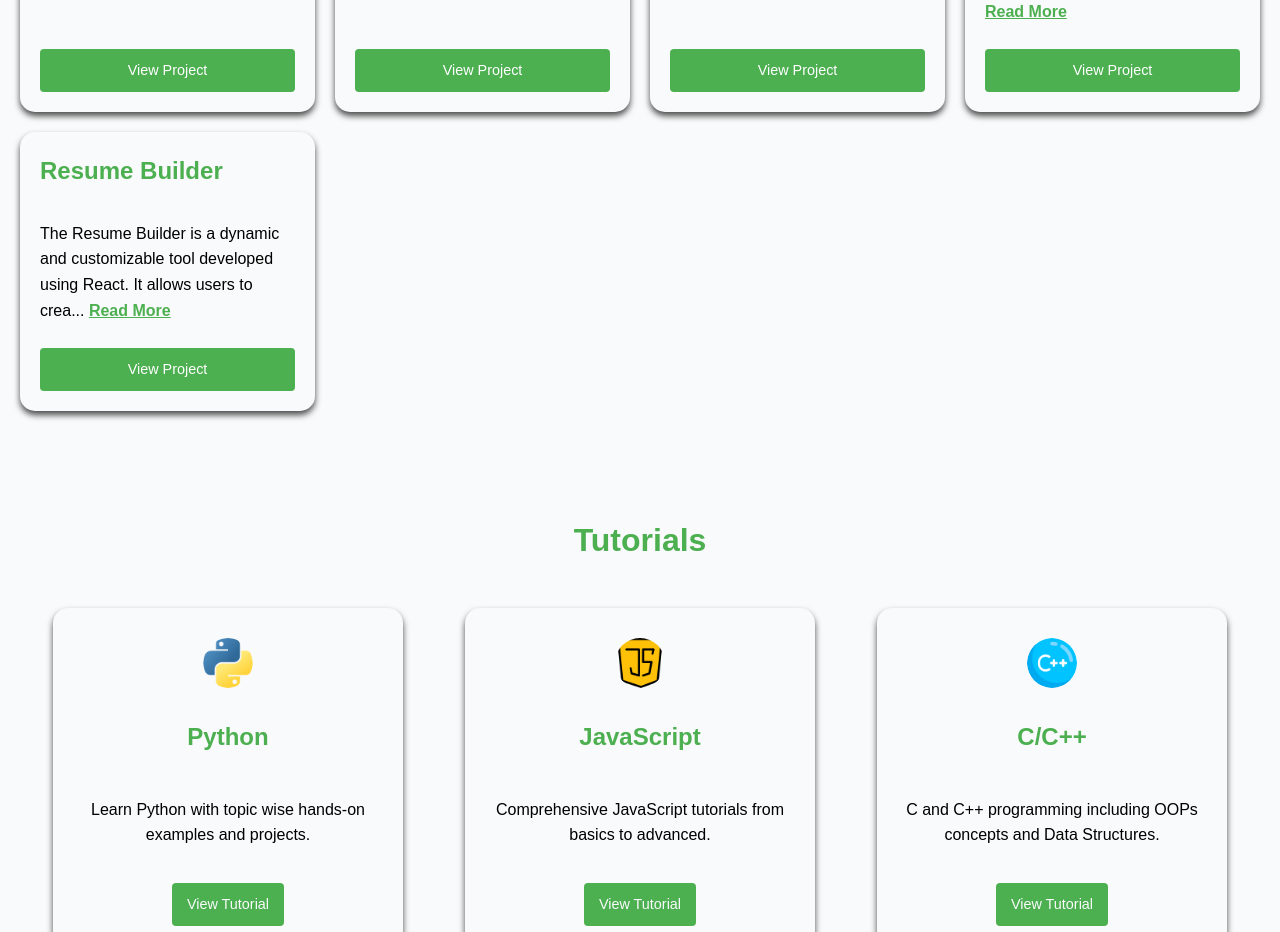
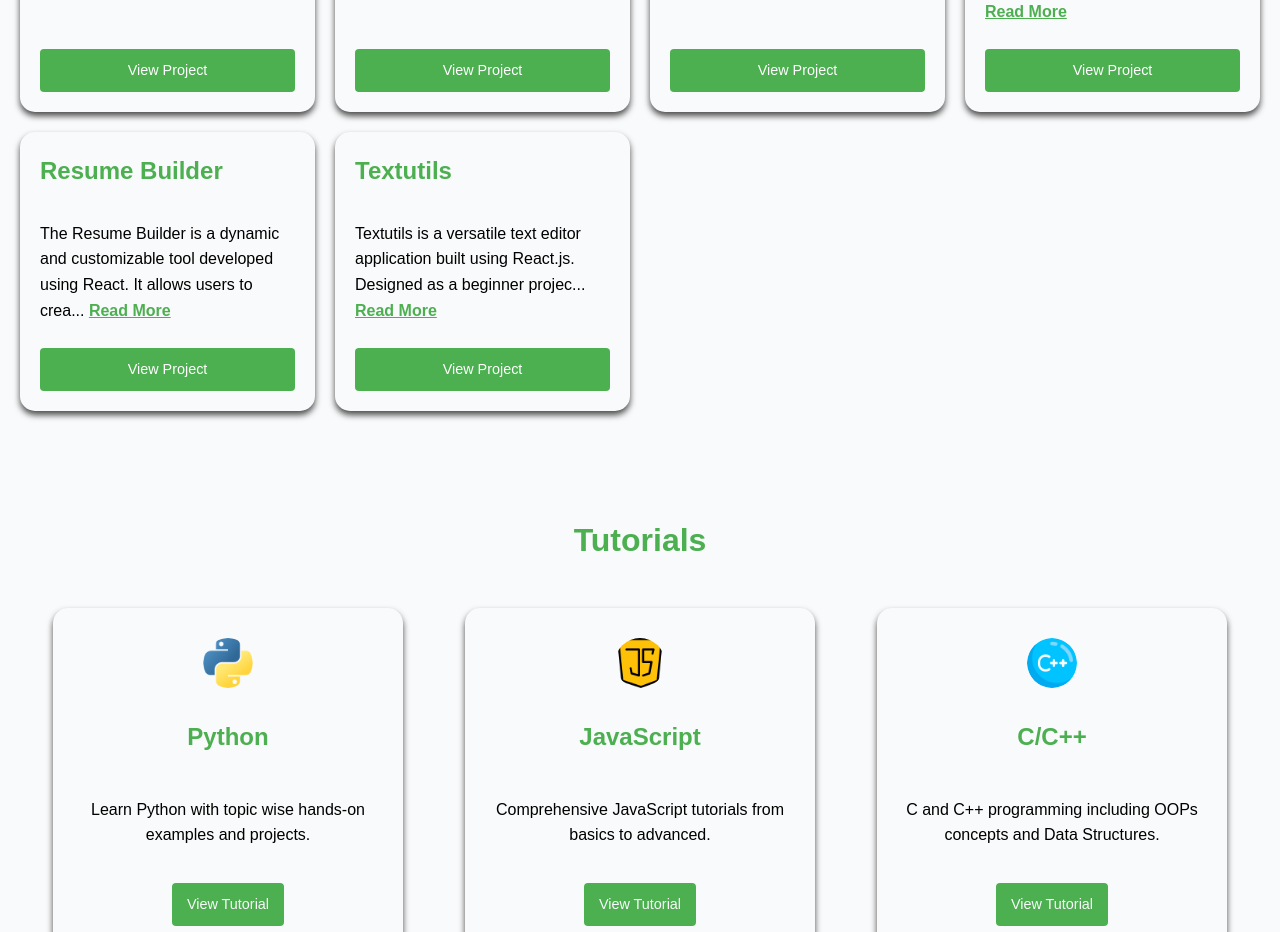
Before and after one commit to yashan0202/My-Portfolio, a React (Create React App) app in the folder portfolio/: page / in a window 1280 px wide. Shown: the part 1600-2532 px from the top of the page. Built offline with nearby package versions, Linux system fonts and the light colour scheme.

Commit message:
Update ProjectsSection.js

```diff
--- a/portfolio/src/components/ProjectsSection.js
+++ b/portfolio/src/components/ProjectsSection.js
@@ -12,6 +12,7 @@ const projects = [
   { title: "Kamakhya Jwellers", description: "A Jwellery-Website Interference build as a Front-End Development project using HTML, CSS and JavaScript", link: "https://github.com/yashan0202/Jwellery-Website" },
   { title: "React Native Application", description: "React Native application paired with comprehensive end-to-end tests written using Maestro. The project showcases how to set up an environment, generate a React Native application, and write effective tests to ensure the application works as intended.", link: "https://github.com/yashan0202/React-Native-Application" },
   { title: "Resume Builder", description: "The Resume Builder is a dynamic and customizable tool developed using React. It allows users to create, edit, and manage their resumes by adding various sections tailored to their professional and personal profiles. ", link: "https://github.com/yashan0202/Resume-Builder" },
+  { title: "Textutils", description: "Textutils is a versatile text editor application built using React.js. Designed as a beginner project, it provides users with essential text-editing functionalities, including text transformations, word and character counting, and the ability to remove unwanted spaces.", link: "https://github.com/yashan0202/textutils" },
 
 ];
 
```
